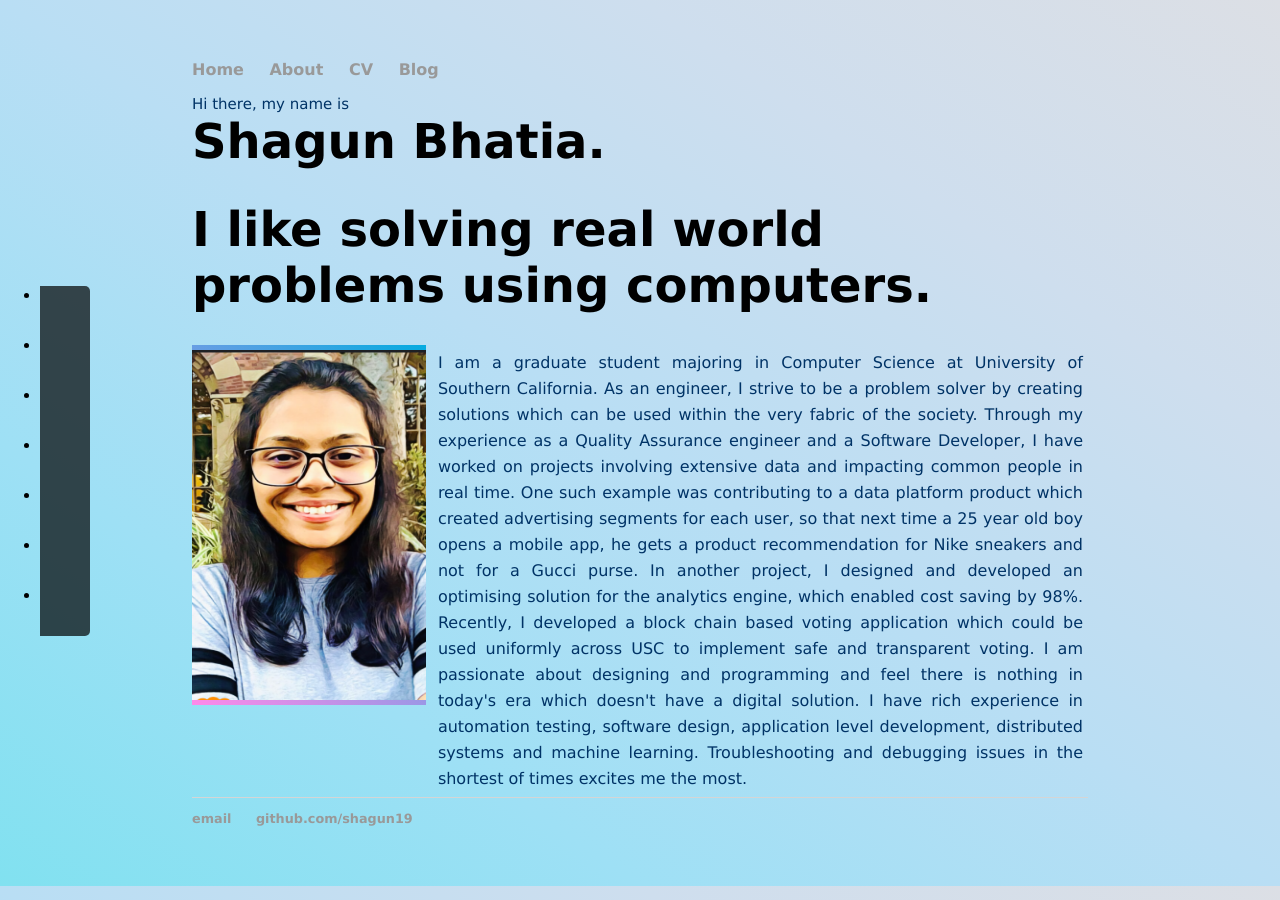
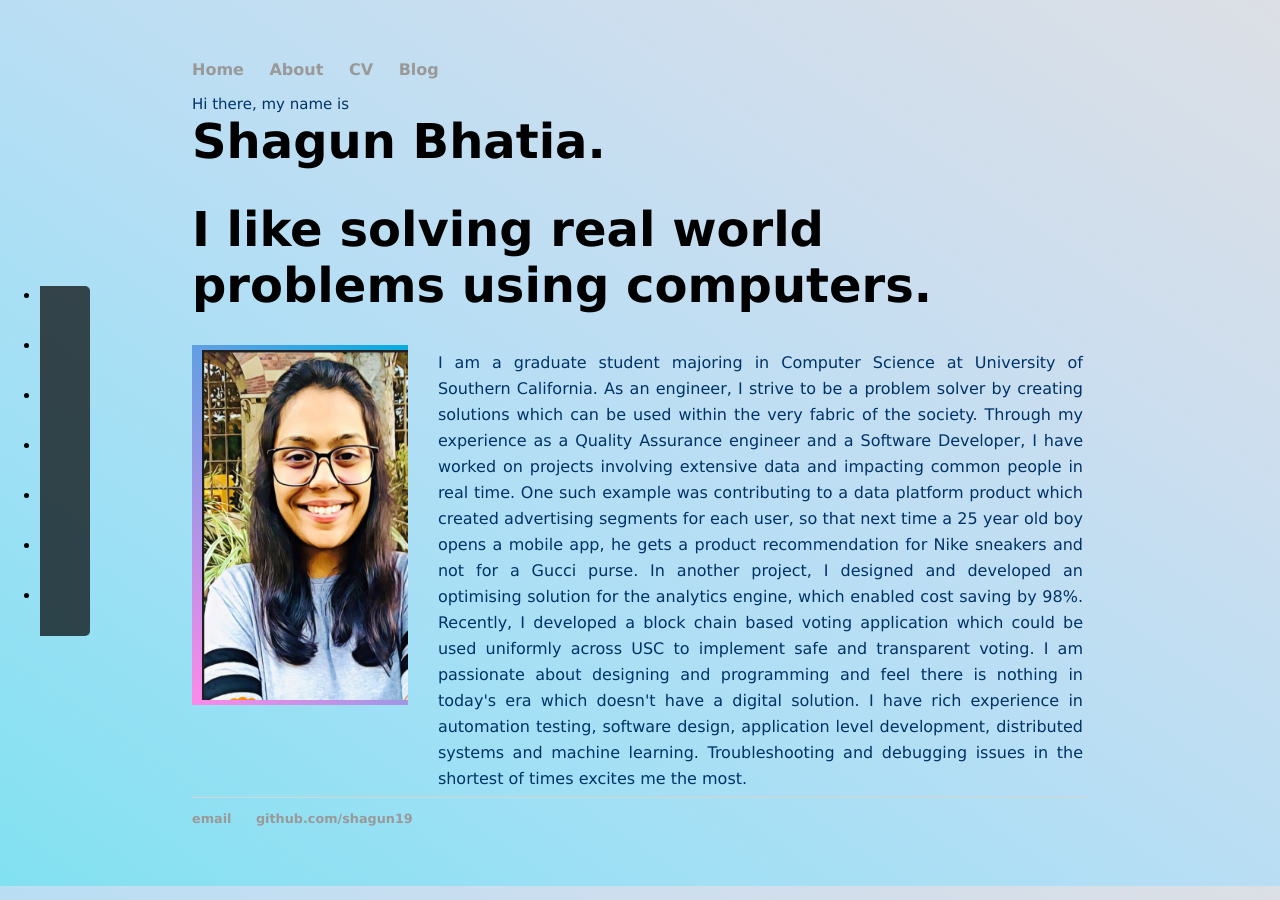
Before and after one commit to shagun19/shagun19.github.io, a Jekyll site: the page index.html, which Jekyll copies as it is, in a window 1280 px wide. Built offline with Jekyll 4.4.1, drawn with Linux system fonts in a browser that asks for light colours; some web fonts are replaced.

Commit message:
Revert to 56e05fced

```diff
--- a/css/main.css
+++ b/css/main.css
@@ -84,7 +84,7 @@
 .hover12 figure:hover img {
 	opacity: .5;
 }
-.hovereffect {
+.column1 {
   float: left;
   width: 23%;
   padding: 5px;
@@ -110,10 +110,19 @@
 }
 
 .hovereffect img {
-transition: .5s ease;
+  display: block;
+  position: relative;
+  max-width: none;
+  width: calc(100% + 60px);
+  -webkit-transition: opacity 0.35s, -webkit-transform 0.45s;
+  transition: opacity 0.35s, transform 0.45s;
+  -webkit-transform: translate3d(-40px,0,0);
+  transform: translate3d(-40px,0,0);
 }
 
-.hovereffect img:hover{
-box-shadow: 0 0 0 10px #000000;
-transition: .5s ease;
+.hovereffect:hover img {
+  opacity: 0.6;
+  filter: alpha(opacity=60);
+  -webkit-transform: translate3d(0,0,0);
+  transform: translate3d(0,0,0);
 }
--- a/index.html
+++ b/index.html
@@ -39,8 +39,8 @@
 				</p-->
     		</div>
 			<div class="row">
-				<div class="hovereffect">
-					<img src="profile.png" height="350" width="225" align="left" hspace="5">
+				<div class="column1">
+					<img src="profile.png" height="350" width="225" align="left" hspace="5" class="img-responsive">
 				</div>
 			<div class="column2">
     			<p style="text-align:justify" class="test">I am a graduate student majoring in Computer Science at University of Southern California.
```
